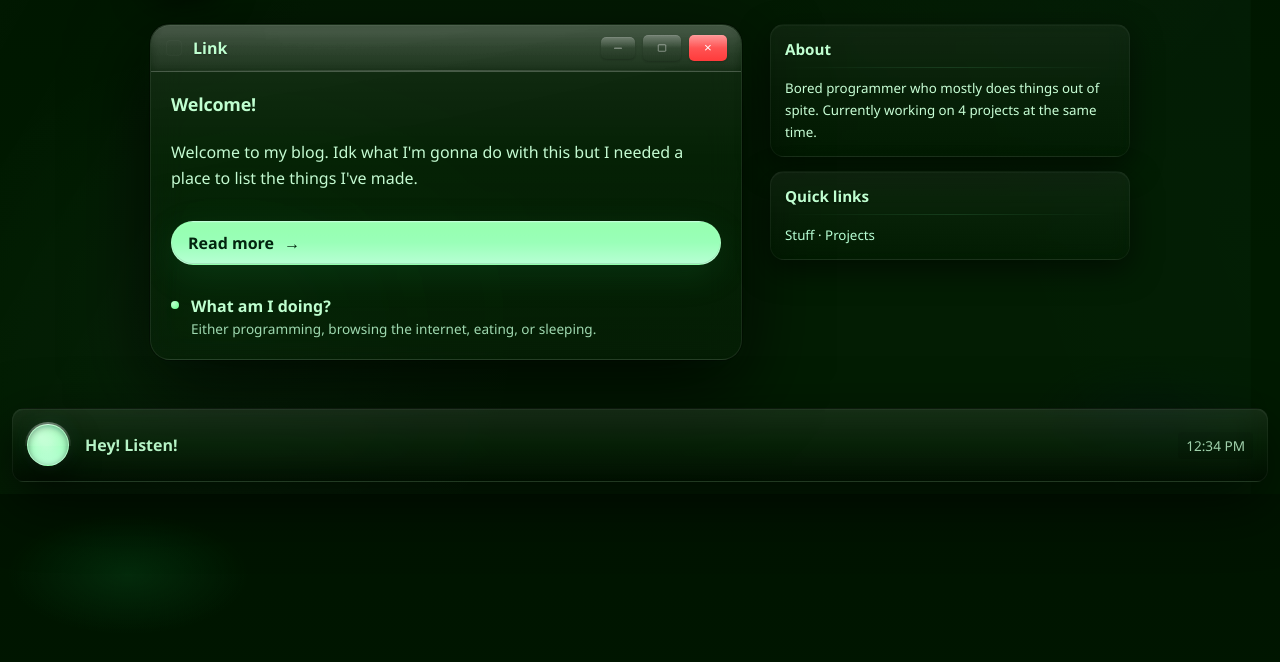
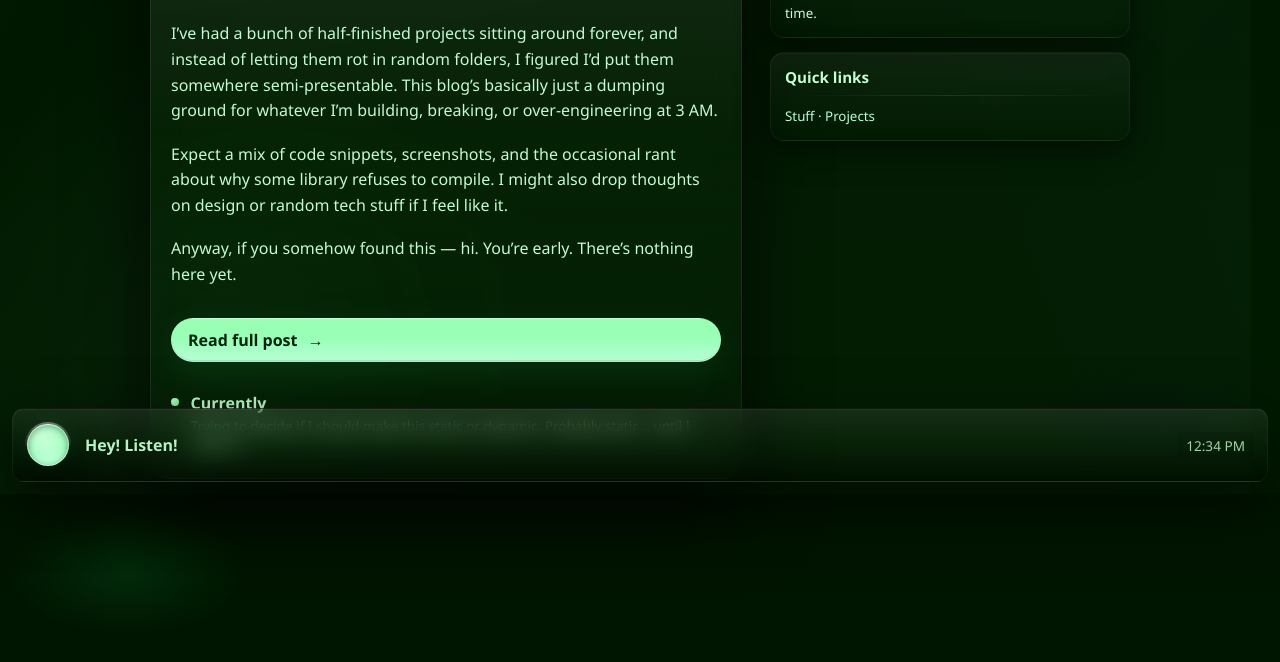
Before and after one commit to LiterallyKirby/Link, a plain HTML site: page index.html in a window 1280 px wide. Shown: the part 306-968 px from the top of the page. Drawn offline with Linux system fonts and the light colour scheme.

Commit message:
setting up enviorment

```diff
--- a/index.html
+++ b/index.html
@@ -51,27 +51,39 @@
         </div>
       </div>
 
+
 <div class="content-inner">
   <article class="content">
-          <h2 class="post-title">Welcome!</h2>
+    <h2 class="post-title">First Post — So... Why This?</h2>
     <p class="post-body">
-            Welcome to my blog. Idk what I'm gonna do with this but I needed a place to list the things I've made.
+      I’ve had a bunch of half-finished projects sitting around forever, and instead of letting them rot in random folders, I figured I’d put them somewhere semi-presentable.
+      This blog’s basically just a dumping ground for whatever I’m building, breaking, or over-engineering at 3 AM.
     </p>
 
-          <a class="cta" href="#">
-            <span>Read more</span>
+    <p class="post-body">
+      Expect a mix of code snippets, screenshots, and the occasional rant about why some library refuses to compile.
+      I might also drop thoughts on design or random tech stuff if I feel like it.
+    </p>
+
+    <p class="post-body">
+      Anyway, if you somehow found this — hi. You’re early. There’s nothing here yet.
+    </p>
+
+    <a class="cta" href="blog.html">
+      <span>Read full post</span>
       <span class="arrow">→</span>
     </a>
 
     <section class="mini-post">
       <div class="dot"></div>
       <div>
-              <strong class="post-mini-title">What am I doing?</strong>
-              <small class="post-mini-desc">Either programming, browsing the internet, eating, or sleeping.</small>
+        <strong class="post-mini-title">Currently</strong>
+        <small class="post-mini-desc">Trying to decide if I should make this static or dynamic. Probably static... until I regret it.</small>
       </div>
     </section>
   </article>
 </div>
+
     </main>
 
     <aside class="meta">
```
Also changed, not shown: blog.html (added, +38 -0 lines). Lines whose indentation alone changed are shown as unchanged.
